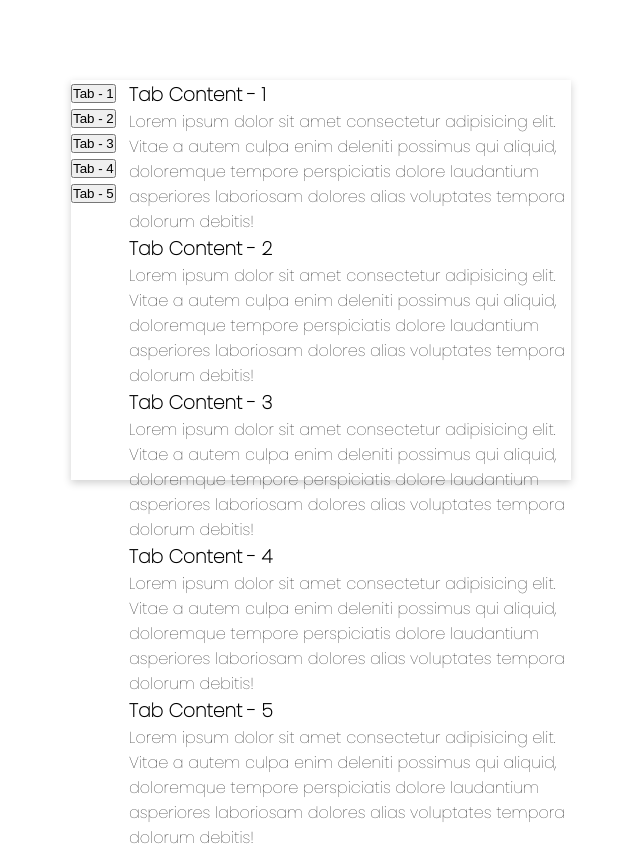
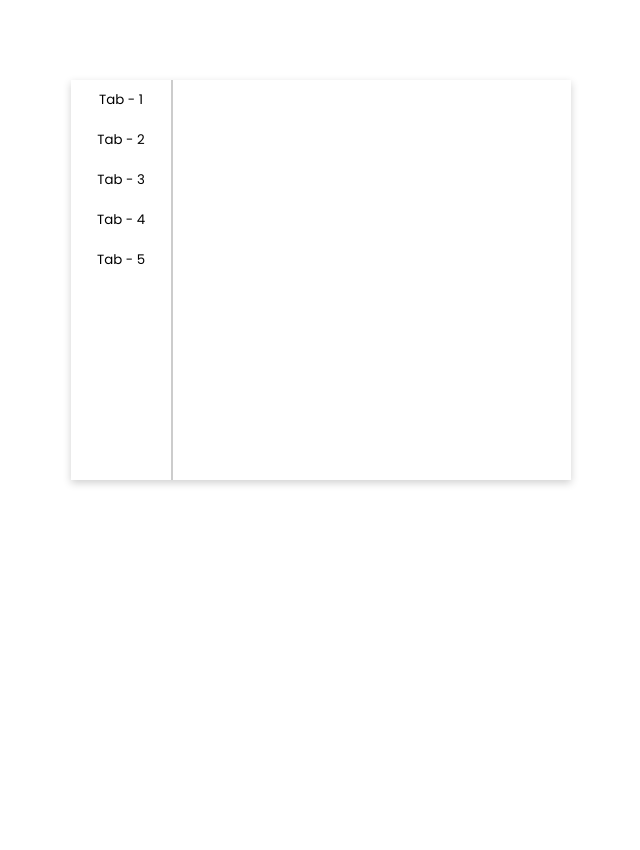
Before and after one commit to CandeAli/Tablas, a plain HTML site: page index.html in a window 1280 px wide. Shown: the whole page, without its empty margins (319-959 px from the left). After the commit the page ends 800 px from the top, so only its background shows below. Drawn offline with Linux system fonts and the light colour scheme.

Commit message:
agrego estilos

```diff
--- a/style.css
+++ b/style.css
@@ -1,4 +1,4 @@
-@import url('https://fonts.googleapis.com/css2?family=Poppins:wght@100&display=swap');
+@import url('https://fonts.googleapis.com/css2?family=Poppins:wght@400;500;600;700&display=swap');
 
 
 * {
@@ -24,3 +24,46 @@ body {
     box-shadow: rgba(0 , 0, 0, 0.19) 0px 3px 8px;
 
 }
+
+
+.tab-btn-bx {
+    display: block;
+    width: 25%;
+    height: 100%;
+    transition: 0.5s;
+    border-right: 1px solid rgba( 0, 0, 0, 0.20);
+}
+
+
+
+.tab-btn-bx .tab-btn {
+    width: 100px;
+    height: 40px;
+    border: none;
+    outline: none;
+    background: #fff;
+    cursor: pointer;
+    font-family: 'Poppins', sans-serif;
+
+}
+
+.tab-btn-bx .tab-btn:hover {
+    background: #ecf0f1;
+}
+
+
+.tab-ctn-bx {
+    border-left: 1px solid rgba( 0, 0, 0, 0.20);
+    width: 100%;
+    height: 100%;
+}
+
+
+
+.tab-ctn-bx .tab-ctn {
+    width: 100%;
+    height: 100%;
+    padding: 10px;
+    display: none;
+
+}
```
